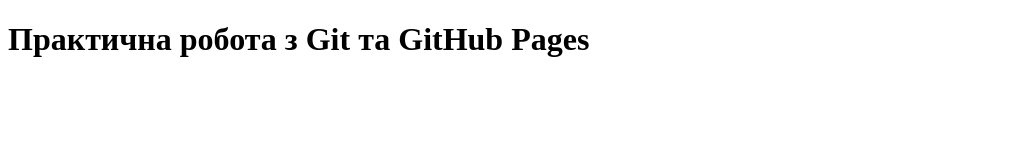
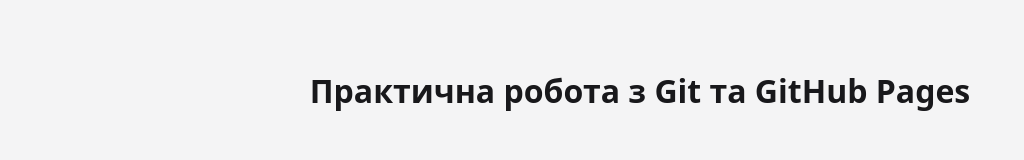
Before and after one commit to yarik123sa/my-website, a plain HTML site: page index.html in a window 1280 px wide. Shown: the whole page, without its empty margins (0-1024 px from the left). Drawn offline with Linux system fonts and the light colour scheme.

Commit message:
feat: add styles.css and index.js

```diff
--- a/index.html
+++ b/index.html
@@ -5,11 +5,10 @@
   <meta name="viewport" content="width=device-width, user-scalable=no, initial-scale=1.0, maximum-scale=1.0, minimum-scale=1.0">
   <meta http-equiv="X-UA-Compatible" content="ie=edge">
   <title>Document</title>
+  <link rel="stylesheet" href="styles.css">
 </head>
 <body>
   <h1>Практична робота з Git та GitHub Pages</h1>
-  <script>
-    console.log('Hello From Console')
-  </script>
+  <script src="index.js"></script>
 </body>
 </html>
--- /dev/null
+++ b/index.js
@@ -0,0 +1 @@
+console.log('Hello From Console')
--- /dev/null
+++ b/styles.css
@@ -0,0 +1,7 @@
+body {
+  font-family: system-ui, sans-serif;
+  background: #f4f4f5;
+  color: #18181b;
+  text-align: center;
+  padding: 40px 16px;
+}
```
